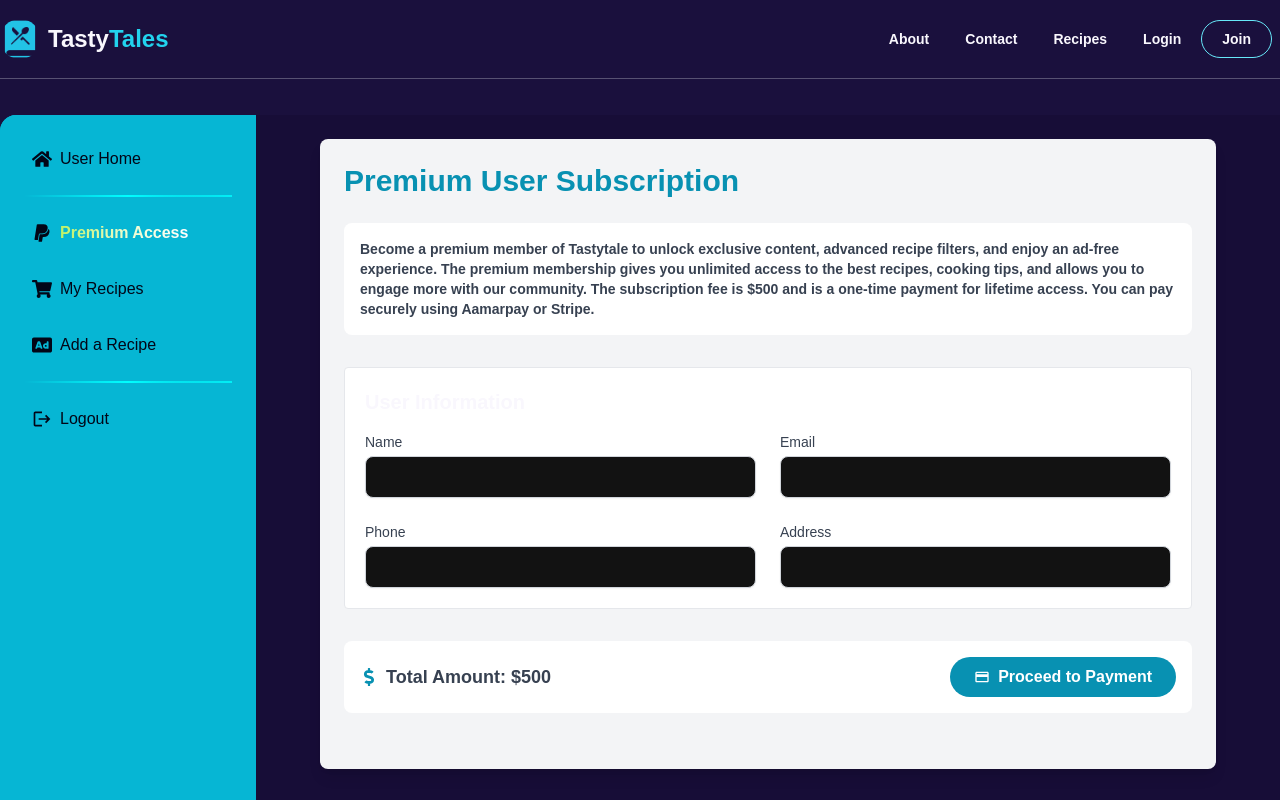
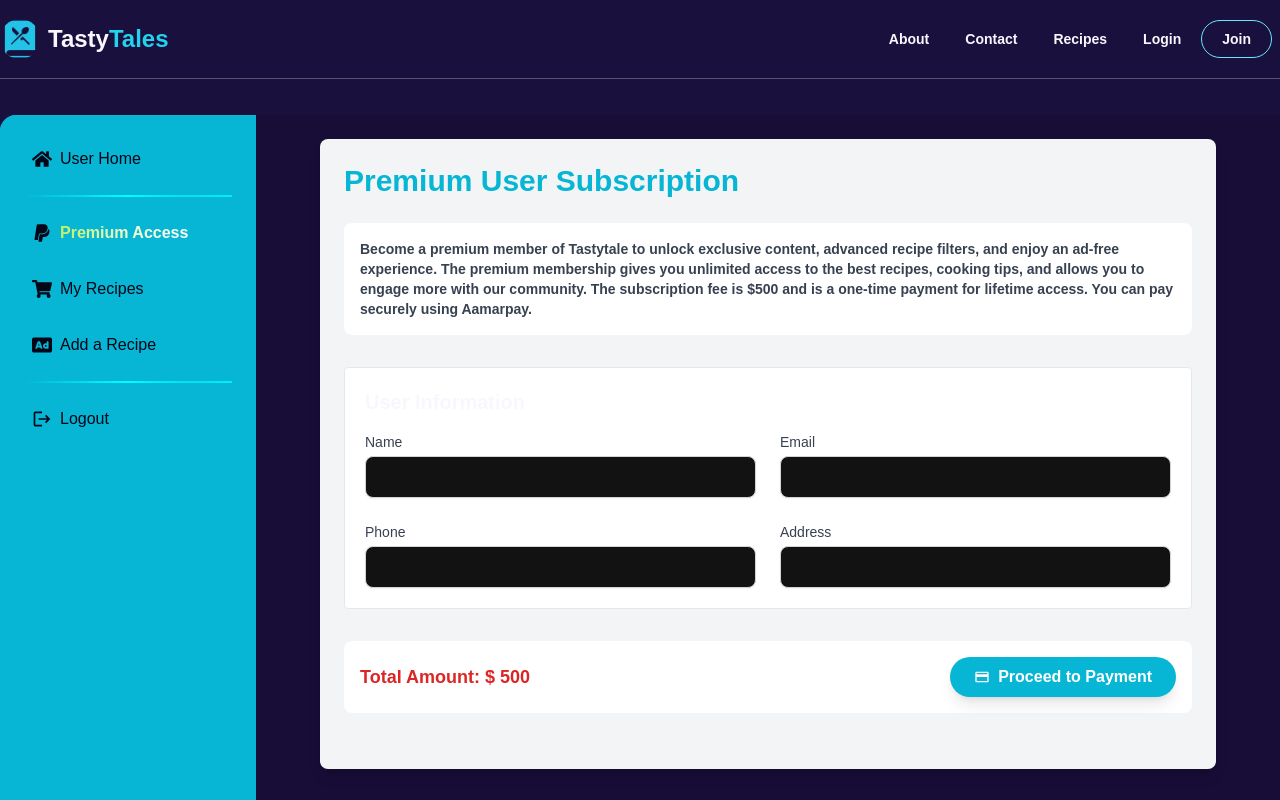
Before and after one commit to devalienbrain/tasty-tales-recipe-sharing-client, a Next.js app: page /dashboard/premium-payment in a window 1280 px wide. Shown: the top 800 px of the page. Built offline with nearby package versions, Linux system fonts and the light colour scheme.

Commit message:
Payment integrate and redirect to amarpay page is Done: OK

```diff
--- a/src/app/(withDashboard)/dashboard/premium-payment/page.tsx
+++ b/src/app/(withDashboard)/dashboard/premium-payment/page.tsx
@@ -12,6 +12,7 @@ const CheckoutForPayment = () => {
 
   // State for user input
   const [user, setUser] = useState({
+    userId: "",
     name: "",
     email: "",
     phone: "",
@@ -26,6 +27,7 @@ const CheckoutForPayment = () => {
   useEffect(() => {
     if (currentUser) {
       setUser({
+        userId: currentUser._id || "",
         name: currentUser.name || "",
         email: currentUser.email || "",
         phone: currentUser.phone || "",
@@ -53,7 +55,6 @@ const CheckoutForPayment = () => {
     const data = {
       user,
       totalPayableAmount: premiumFee,
-      subscriptionType: "Premium",
     };
 
     try {
@@ -73,7 +74,7 @@ const CheckoutForPayment = () => {
 
   return (
     <div className="max-w-4xl mx-auto p-6 bg-gray-100 rounded-lg shadow-lg">
-      <h2 className="text-3xl font-extrabold mb-6 text-cyan-600">
+      <h2 className="text-3xl font-black mb-6 text-cyan-500">
         Premium User Subscription
       </h2>
       <p className="bg-white text-sm font-semibold text-gray-700 p-4 rounded-lg mb-8">
@@ -82,7 +83,7 @@ const CheckoutForPayment = () => {
         membership gives you unlimited access to the best recipes, cooking tips,
         and allows you to engage more with our community. The subscription fee
         is <strong>$500</strong> and is a one-time payment for lifetime access.
-        You can pay securely using Aamarpay or Stripe.
+        You can pay securely using Aamarpay.
       </p>
 
       <form onSubmit={handleSubmit}>
@@ -163,16 +164,15 @@ const CheckoutForPayment = () => {
         {/* Display total payable amount */}
         <div className="mb-8 text-right bg-white p-4 rounded-lg">
           <div className="flex justify-between items-center gap-5">
-            <p className="text-lg font-bold text-gray-700 flex items-center gap-2">
-              <FaDollarSign className="text-cyan-600" /> Total Amount: $
-              {premiumFee}
+            <p className="text-lg font-bold text-red-600 flex items-center gap-2">
+              Total Amount: $ {premiumFee}
             </p>
             <button
               type="submit"
               disabled={isLoading}
               className={`${
-                isLoading ? "bg-gray-400" : "bg-cyan-600 hover:bg-cyan-700"
-              } text-white font-semibold py-2 px-6 rounded-3xl transition duration-300 flex items-center gap-2`}
+                isLoading ? "bg-gray-400" : "bg-cyan-500 hover:bg-cyan-400"
+              } text-white font-semibold py-2 px-6 rounded-3xl shadow-lg transition duration-300 flex items-center gap-2`}
             >
               <MdPayment className="text-white" />
               {isLoading ? "Processing..." : "Proceed to Payment"}
--- a/src/redux/api/apiSlice.ts
+++ b/src/redux/api/apiSlice.ts
@@ -7,12 +7,13 @@ export const apiSlice = createApi({
   endpoints: (builder) => ({
     // Mutation to create a payment order
     createOrder: builder.mutation({
-      query: (data) => ({
-        url: "/payment",
-        method: "POST",
-        body: data,
-      }),
-      invalidatesTags: ["Payment"],
+      query: (data) => {
+        return {
+          method: "POST",
+          url: `/order/create`,
+          body: data,
+        };
+      },
     }),
   }),
 });
```
